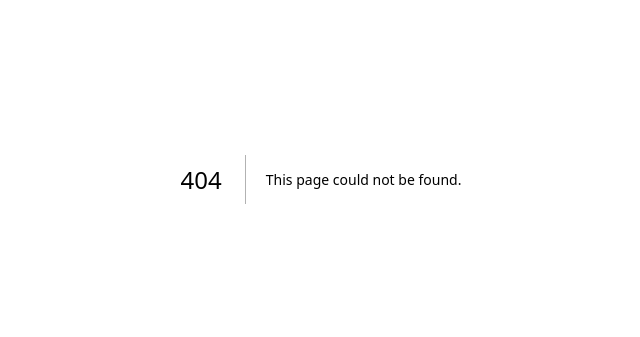
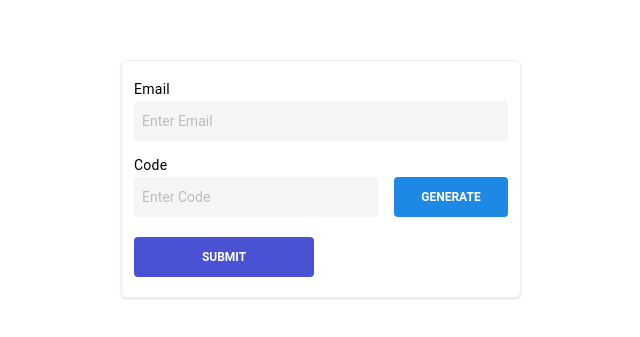
Before and after one commit to robiulalamdev/business-card-generator, a Next.js app: page /dashboard in a window 1280 px wide. Before the commit this address had no page. Shown: the part 221-558 px from the top of the page, without its empty margins (319-959 px from the left). Built offline with nearby package versions, Linux system fonts and the light colour scheme; no server answers; what tailwindcss-all would draw is missing.

Commit message:
dashboard page add

```diff
--- a/package.json
+++ b/package.json
@@ -13,6 +13,7 @@
     "@reduxjs/toolkit": "^2.0.1",
     "html2canvas": "^1.4.1",
     "next": "14.0.4",
+    "randomstring": "^1.3.0",
     "react": "^18",
     "react-dom": "^18",
     "react-hook-form": "^7.49.3",
--- /dev/null
+++ b/src/pages/dashboard/index.js
@@ -0,0 +1,101 @@
+import {
+  useCreateTicketMutation,
+  useGetTicketsQuery,
+} from "@/redux/features/ticket/ticketApi";
+import { Button } from "@material-tailwind/react";
+import React from "react";
+import { useForm } from "react-hook-form";
+import { toast } from "sonner";
+import { SpinnerCircularFixed } from "spinners-react";
+import randomstring from "randomstring";
+import useInputPattern from "@/lib/hooks/useInputPattern";
+
+const DashboardHome = () => {
+  const [createTicket, { isLoading }] = useCreateTicketMutation();
+  const { data } = useGetTicketsQuery();
+  const { handleSubmit, register, setValue, reset } = useForm();
+  const { handleNumber } = useInputPattern();
+
+  const handleSave = async (data) => {
+    const options = {
+      data: data,
+    };
+    const result = await createTicket(options);
+    if (result?.data?.success) {
+      toast.success("Data Save Success!");
+      reset();
+    } else {
+      toast.error("Data Save Failed!");
+    }
+  };
+
+  const handleGenerateCode = async () => {
+    const code = await randomstring.generate({ length: 5, charset: "numeric" });
+    setValue("code", code);
+  };
+  //   console.log(data);
+  return (
+    <main className=" w-full h-screen flex justify-center items-center">
+      <form
+        onSubmit={handleSubmit(handleSave)}
+        className="max-w-[400px] w-full mx-auto bg-white h-fit px-3 py-5 rounded-md shadow border"
+      >
+        <div className="mb-4">
+          <span className="block tracking-[0.26px] leading-[16px] text-black text-sm mb-1">
+            Email
+          </span>
+          <input
+            {...register("email", { required: true })}
+            type="email"
+            className="w-full h-10 bg-gray-100 outline-none px-2 rounded text-sm"
+            placeholder="Enter Email"
+            required
+          />
+        </div>
+        <div className="grid grid-cols-3 items-end gap-4">
+          <div className="col-span-2">
+            <span className="block tracking-[0.26px] leading-[16px] text-black text-sm mb-1">
+              Code
+            </span>
+            <input
+              {...register("code", { required: true })}
+              type="number"
+              onInput={handleNumber}
+              className="w-full h-10 bg-gray-100 outline-none px-2 rounded text-sm"
+              placeholder="Enter Code"
+              required
+            />
+          </div>
+          <Button
+            onClick={() => handleGenerateCode()}
+            type="button"
+            className="h-10 w-full bg-blue-600  text-current text-white rounded hover:shadow-none shadow-none"
+          >
+            Generate
+          </Button>
+        </div>
+
+        <div className="mt-5 col-span-4">
+          <Button
+            type="submit"
+            disabled={isLoading}
+            className="flex justify-center items-center gap-2 max-w-[180px] w-full h-10 shadow-none hover:shadow-none rounded bg-primary"
+          >
+            {isLoading && (
+              <SpinnerCircularFixed
+                size={25}
+                thickness={150}
+                speed={450}
+                color="white"
+                secondaryColor="gray"
+              />
+            )}
+            Submit
+          </Button>
+        </div>
+      </form>
+    </main>
+  );
+};
+
+export default DashboardHome;
--- /dev/null
+++ b/src/redux/features/ticket/ticketApi.js
@@ -0,0 +1,30 @@
+import { api } from "../../api/apiSlice";
+
+const ticketApi = api.injectEndpoints({
+  endpoints: (builder) => ({
+    createTicket: builder.mutation({
+      query: ({ data }) => ({
+        url: `/tickets/create`,
+        method: "POST",
+        body: data,
+      }),
+      invalidatesTags: ["tickets"],
+    }),
+
+    getTickets: builder.query({
+      query: () => `/tickets`,
+      providesTags: ["tickets"],
+    }),
+
+    getTicketById: builder.query({
+      query: (id) => `/tickets/${id}`,
+      providesTags: ["tickets"],
+    }),
+  }),
+});
+
+export const {
+  useCreateTicketMutation,
+  useGetTicketsQuery,
+  useGetTicketByIdQuery,
+} = ticketApi;
```
Also changed, not shown: 1 other file (tests, documents, lock files or other folders).
